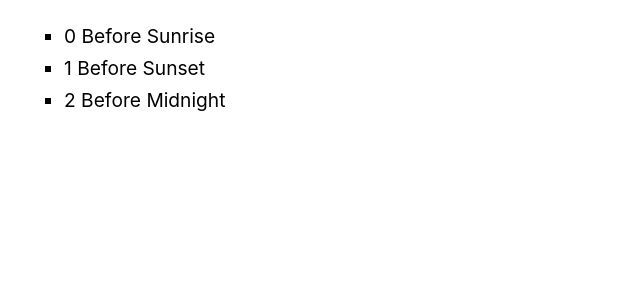
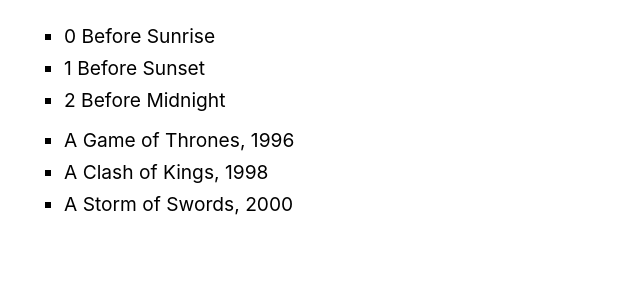
Before and after one commit to stumpf-alexandre/origamid, a React (Vite) app in the folder Modulo2/jsxComArrays/: page / in a window 1280 px wide. Shown: the top 300 px of the page, without its empty margins (0-640 px from the left). Built offline with nearby package versions, Linux system fonts and the light colour scheme.

Commit message:
desestruturando o array em outro local e passando mais dados

```diff
--- a/Modulo2/jsxComArrays/src/App.jsx
+++ b/Modulo2/jsxComArrays/src/App.jsx
@@ -2,12 +2,25 @@
 
 const App = () => {
   const filmes = ['Before Sunrise', 'Before Sunset', 'Before Midnight'];
+
+  const livros = [
+    {nome: 'A Game of Thrones', ano: 1996 },
+    {nome: 'A Clash of Kings', ano: 1998 },
+    {nome: 'A Storm of Swords', ano: 2000 },
+  ];
   return (
+    <>
     <ul>
       {filmes.map((filme, index) => (
         <li key={filme}>{index} {filme}</li>
       ))}
     </ul>
+    <ul>
+      {livros.map(({nome, ano}) => (
+        <li key={nome}>{nome}, {ano}</li>
+      ))}
+    </ul>
+    </>
   );
 };
 
```
